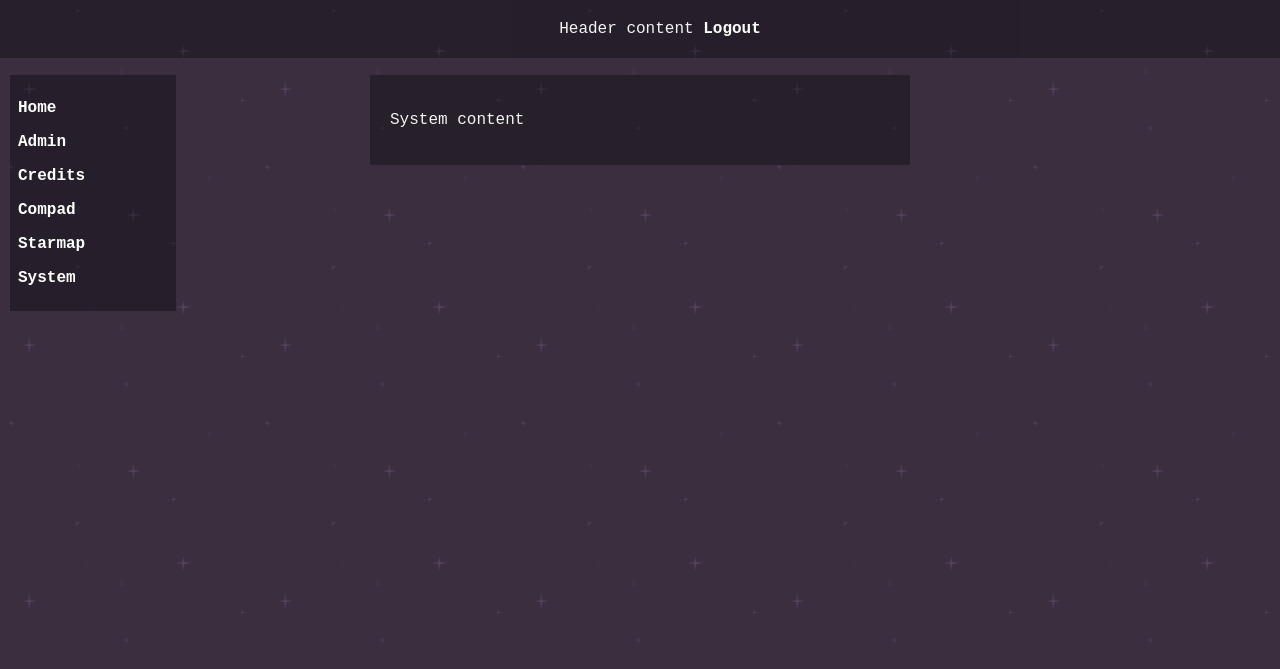
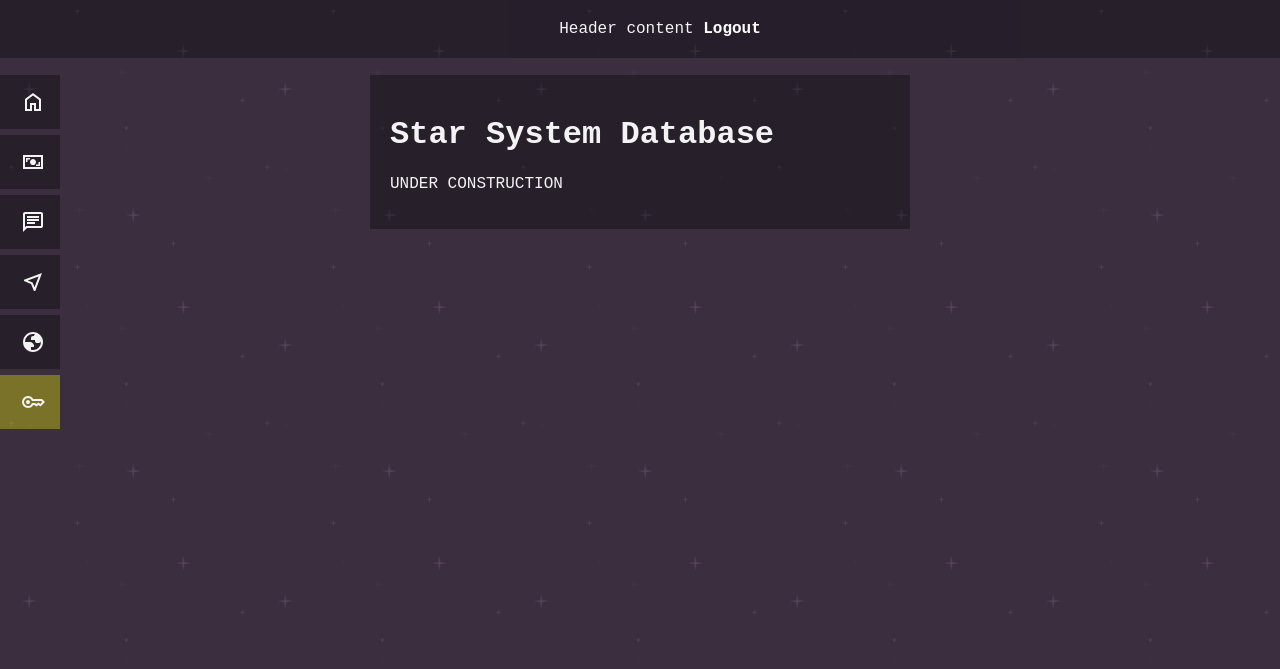
Before and after one commit to Glanten/compad, a Flask app: page /system in a window 1280 px wide. Shown: the top 669 px of the page. Run offline with Flask 3, Linux system fonts and the light colour scheme; a user stored in the database is signed in; some libraries are stand-ins or nearby versions.

Commit message:
Created snazzy pop-out navbar with icons. 'Under construction' messages for all pages.

```diff
--- a/static/style_default.css
+++ b/static/style_default.css
@@ -1,4 +1,5 @@
 body {
+  background-color: #392e40;
   background-image: url("darkPurple.png");
   background-repeat: repeat;
   font-family: "Courier New", Courier, monospace;
@@ -33,17 +34,48 @@ footer {
   background-color: rgba(0, 0, 0, 0.33);
   text-align: center;
   padding: 20px;
+  z-index: -1;
 }
 
+/* dynamic navbar */
 nav {
-  width: 150px;
-  position: fixed;
   z-index: 1;
+}
+
+nav a {
+  position: absolute;
+  left: -100px;
+  transition: 0.3s;
+  padding: 15px;
+  width: 130px;
+  text-decoration: none;
+  font-size: 20px;
+  color: #ffffff;
+  /*  border-radius: 0 5px 5px 0; /* rounded corners on top- and bottom-right sides*/
+  background-color: rgba(0, 0, 0, 0.33);
+}
+
+nav a:hover {
+  left: 0; /* pop out on mouse-over */
+}
+#link_home {
   top: 75px;
-  left: 10px;
-  background-color: rgba(0, 0, 0, 0.33);
-  overflow-x: hidden;
-  padding: 8px;
+}
+#link_credits {
+  top: 135px;
+}
+#link_compad {
+  top: 195px;
+}
+#link_starmap {
+  top: 255px;
+}
+#link_system {
+  top: 315px;
+}
+#link_admin {
+  top: 375px;
+  background-color: rgba(255, 251, 0, 0.33);
 }
 
 /* ++++++++++++++++++++++++++++++++ */
--- a/templates/compad.html
+++ b/templates/compad.html
@@ -7,6 +7,8 @@
 
 {% block main %}
 
-<p>Compad page</p>
+<h1>Compad</h1>
+
+<p>UNDER CONSTRUCTION</p>
 
 {% endblock %}
--- a/templates/credits.html
+++ b/templates/credits.html
@@ -11,4 +11,6 @@
 
 <p>You have {{ credits_balance }} credits.</p>
 
+<p>UNDER CONSTRUCTION</p>
+
 {% endblock %}
--- a/templates/index.html
+++ b/templates/index.html
@@ -7,6 +7,8 @@
 
 {% block main %}
 
-<p>Homepage</p>
+<h1>Homepage</h1>
+
+<p>UNDER CONSTRUCTION</p>
 
 {% endblock %}
--- a/templates/layout.html
+++ b/templates/layout.html
@@ -22,15 +22,15 @@
 
     {% if session['user_id'] %}
     <nav>
-        <p><a href="/">Home</a></p>
+        <a href="/" id="link_home">Home<img src="static/icon-home.svg" class="float_right" /></a>
+        <a href="/credits" id="link_credits">Credits<img src="static/icon-credits.svg" class="float_right" /></a>
+        <a href="/compad" id="link_compad">Compad<img src="static/icon-compad.svg" class="float_right" /></a>
+        <a href="/starmap" id="link_starmap">Starmap<img src="static/icon-starmap.svg" class="float_right" /></a>
+        <a href="/system" id="link_system">System<img src="static/icon-system.svg" class="float_right" /></a>
         {% if admin == 1 %}
         <!-- only show this link if user is logged in as admin -->
-        <p><a href="/admin">Admin</a></p>
+        <a href="/admin" id="link_admin">Admin<img src="static/icon-key.svg" class="float_right" /></a>
         {% endif %}
-        <p><a href="/credits">Credits</a></p>
-        <p><a href="/compad">Compad</a></p>
-        <p><a href="/starmap">Starmap</a></p>
-        <p><a href="/system">System</a></p>
     </nav>
     {% endif %}
 
--- a/templates/starmap.html
+++ b/templates/starmap.html
@@ -7,6 +7,8 @@
 
 {% block main %}
 
-<p>Starmap content</p>
+<H1>Starmap Database</H1>
+
+<p>UNDER CONSTRUCTION</p>
 
 {% endblock %}
--- a/templates/system.html
+++ b/templates/system.html
@@ -7,6 +7,8 @@
 
 {% block main %}
 
-<p>System content</p>
+<h1>Star System Database</h1>
+
+<p>UNDER CONSTRUCTION</p>
 
 {% endblock %}
```
Also changed, not shown: templates/register.html (deleted, +0 -27 lines), static/icon-compad.svg (added), static/icon-credits.svg (added), static/icon-home.svg (added), static/icon-key.svg (added), static/icon-starmap.svg (added), static/icon-system.svg (added).
